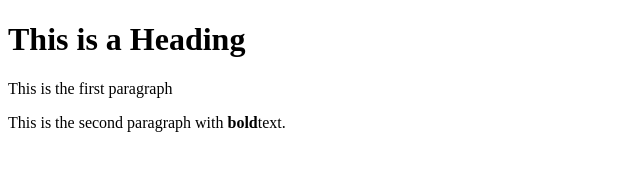
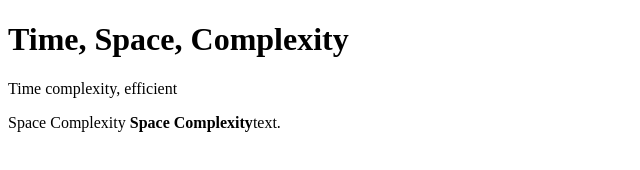
Before and after one commit to acciojob/time-and-space-complexity-suvarnkumar, a website: page main.html in a window 1280 px wide. Shown: the whole page, without its empty margins (0-640 px from the left). Drawn offline with Linux system fonts and the light colour scheme.

Commit message:
created a submission

```diff
--- a/main.html
+++ b/main.html
@@ -7,10 +7,10 @@
 </head>
 
 <body>
-	<h1>This is a Heading</h1>
+	<h1>Time, Space, Complexity</h1>
 	<!-- the entire body must be written by student -->
-	<p>This is the first paragraph</p>
-	<p>This is the second paragraph with <b>bold</b>text.</p>
+	<p>Time complexity, efficient</p>
+	<p>Space Complexity <b>Space Complexity</b></b>text.</p>
     <script type="text/javascript" src="./script.js">
 </script>
 
```
